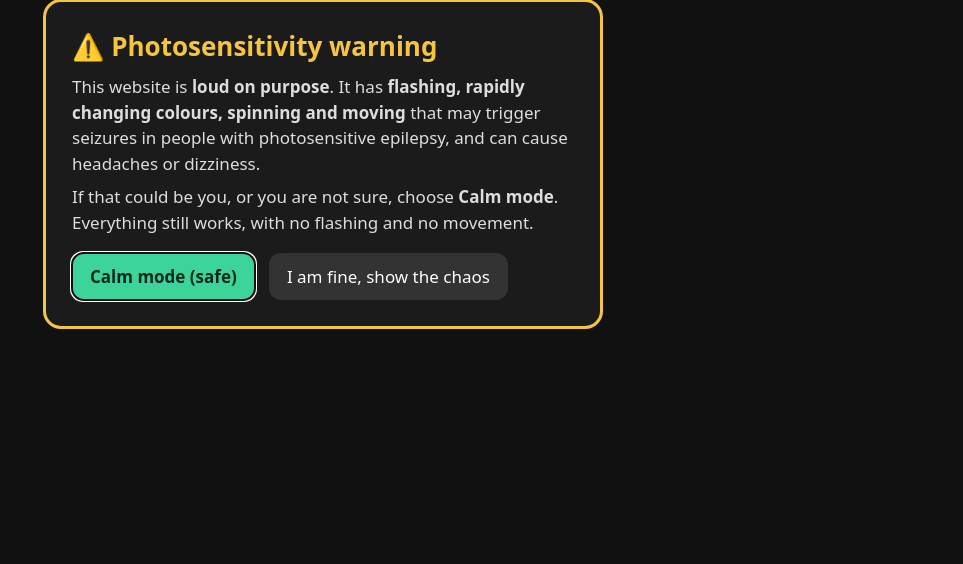
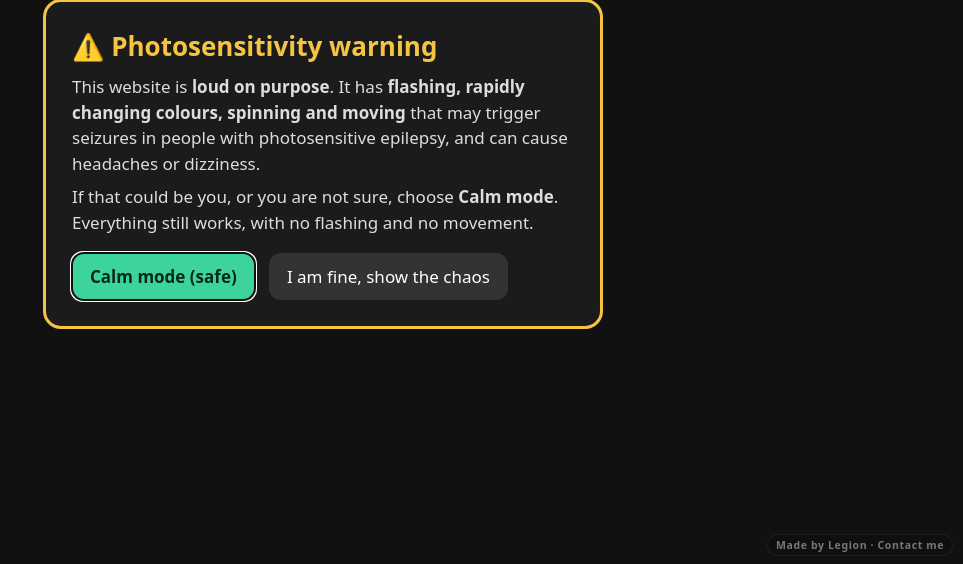
Before and after one commit to awsaalibdeh-a11y/totally-normal-website, a Flask app: page / in a window 1280 px wide. Shown: the part 236-800 px from the top of the page, without its empty margins (317-1280 px from the left). Run offline with Flask 3, Linux system fonts and the light colour scheme.

Commit message:
Credit: Made by Legion, contact Awsaa-Legion@proton.me
Co-Authored-By: Claude Opus 5.5 <noreply@anthropic.com>

```diff
--- a/templates/index.html
+++ b/templates/index.html
@@ -1,6 +1,7 @@
 <!doctype html>
 <html lang="en">
 <head>
+  <meta name="author" content="Legion">
 <meta charset="utf-8">
 <meta name="viewport" content="width=device-width, initial-scale=1">
 <title>TOTALLY NORMAL WEBSITE!!!</title>
@@ -273,5 +274,6 @@ $("beep").onclick = () => {
 let sigs = [];
 $("gsign").onclick = () => { const v = $("gname").value.trim().slice(0, 30); if (!v) { $("gbook").textContent = "You cannot sign as nobody. Wait, you can. Type something."; return; } sigs.unshift(v); $("gbook").innerHTML = ""; sigs.slice(0, 6).forEach(n => { const d = document.createElement("div"); d.textContent = "✍️ " + n + " was here (probably)"; $("gbook").appendChild(d); }); $("gname").value = ""; };
 </script>
+<a class="legion-credit" href="mailto:Awsaa-Legion@proton.me" title="Awsaa-Legion@proton.me" aria-label="Made by Legion. Contact me: Awsaa-Legion@proton.me" style="text-decoration:none;position:fixed;right:10px;bottom:calc(8px + env(safe-area-inset-bottom,0px));z-index:2147481000;font:600 10.5px/1 system-ui,-apple-system,Segoe UI,sans-serif;letter-spacing:.06em;color:#9a9aa3;background:rgba(14,14,16,.62);border:1px solid rgba(255,255,255,.08);padding:5px 8px;border-radius:999px;opacity:.75">Made by Legion · Contact me</a>
 </body>
 </html>
```
